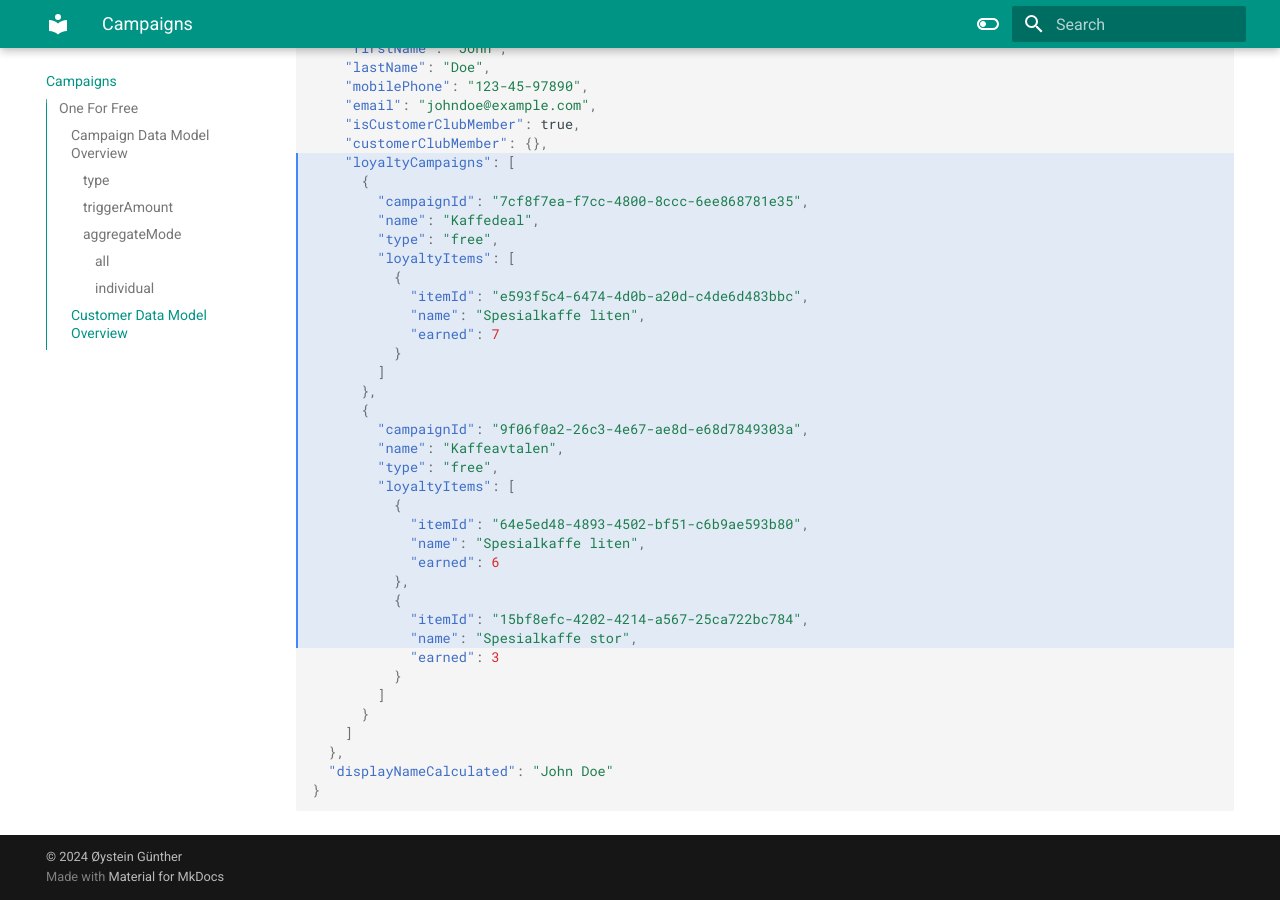
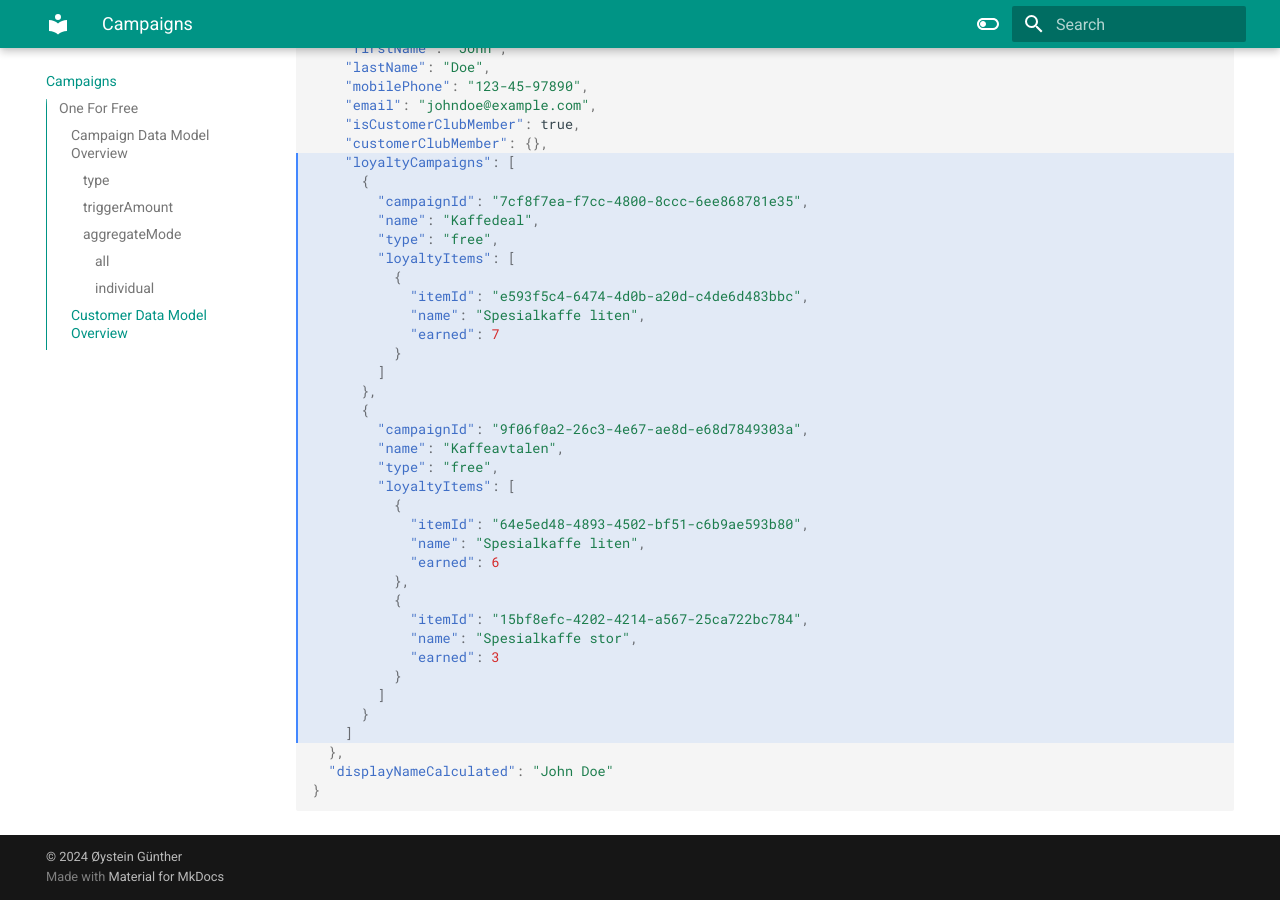
Before and after one commit to gunther-gpos/tillbuddy-pos-docs, an MkDocs documentation site: the page built from docs/campaigns.md, in a window 1280 px wide and 900 px high, scrolled down 2700 px. Built offline with MkDocs 1.6.1 and Material for MkDocs 9.7.7, drawn with Linux system fonts in a browser that asks for light colours.

Commit message:
Customer JSON highlight

````diff
--- a/docs/campaigns.md
+++ b/docs/campaigns.md
@@ -74,7 +74,7 @@ Key features of the loyaltyCampaigns section include:
 - **Campaign and Item Identification**: Each loyalty campaign and associated product is uniquely identified (via campaignId and itemId), ensuring precise tracking and attribution of earned points.
 - **Point Accumulation**: The model captures the number of points earned for each product (earned), offering a clear view of the customer's progress towards reward thresholds.
 
-``` JSON title="Sample Customer Data Model" hl_lines="12-37"
+``` JSON title="Sample Customer Data Model" hl_lines="12-42"
 {
   "customerId": "a9f62394-13ed-43e0-9baf-4a60223304da",
   "displayName": "John Doe",
````
